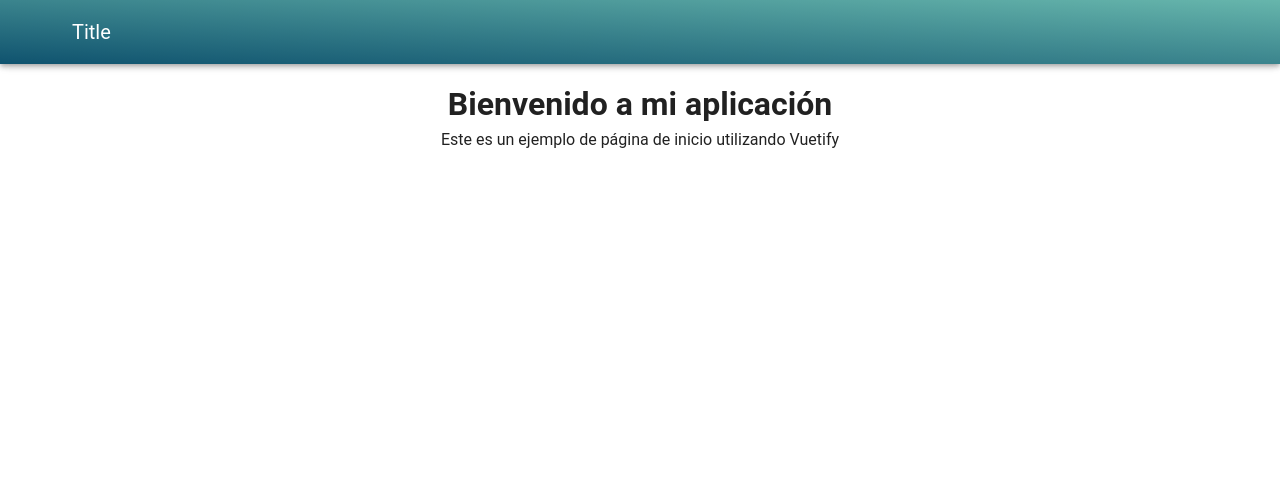
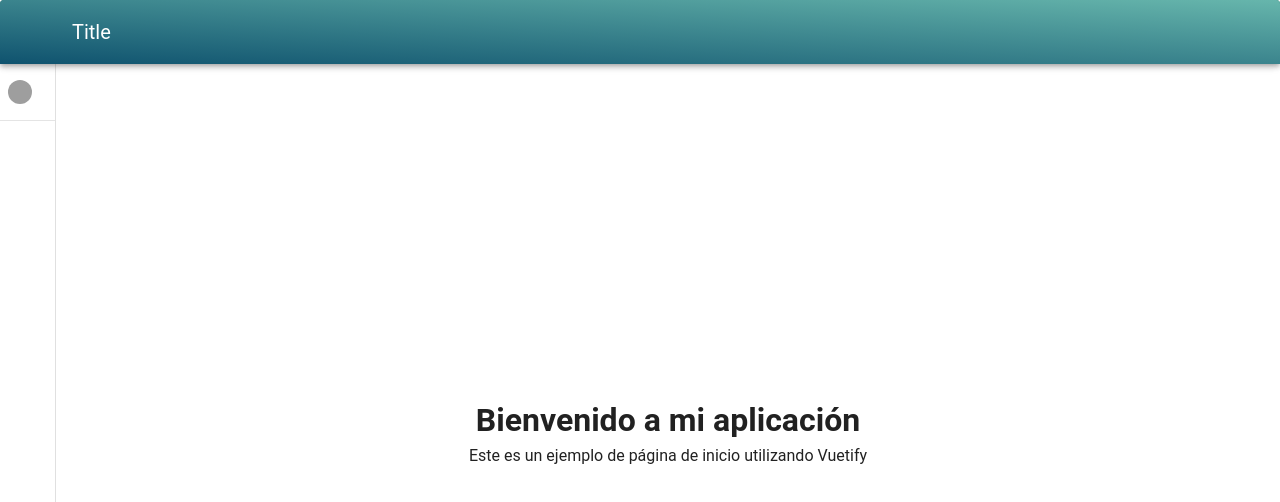
Before and after one commit to AliHCS/CustomSoft_GestorDocs, a Vue app: page / in a window 1280 px wide. Shown: the top 502 px of the page. Built offline with nearby package versions, Linux system fonts and the light colour scheme; data requests are answered from the project's data file; grey boxes are pictures that could not be loaded.

Commit message:
plantilla layout

```diff
--- a/src/App.vue
+++ b/src/App.vue
@@ -1,6 +1,6 @@
 <script setup lang="ts">
 import { ref } from "vue";
-import HeaderComponent from "@/layouts/HeaderComponent.vue";
+/* import HeaderComponent from "@/layouts/HeaderComponent.vue"; */
 import { getDocs } from "@/api/documents";
 import { Documento } from "@/utils/interfaces/documents";
 
@@ -20,27 +20,10 @@ getDocsFunction();
 
 <template>
   <VApp>
-    <!-- Encabezado siempre visible -->
-    <HeaderComponent />
     <VMain>
-      <div>
-        <router-view />
-      </div>
+      <router-view />
     </VMain>
   </VApp>
 </template>
 
-<style scoped>
-.logo {
-  height: 6em;
-  padding: 1.5em;
-  will-change: filter;
-  transition: filter 300ms;
-}
-.logo:hover {
-  filter: drop-shadow(0 0 2em #646cffaa);
-}
-.logo.vue:hover {
-  filter: drop-shadow(0 0 2em #42b883aa);
-}
-</style>
+<style scoped></style>
--- /dev/null
+++ b/src/layouts/LayoutComponent.vue
@@ -0,0 +1,21 @@
+<template>
+  <v-layout class="rounded rounded-md">
+    <HeaderComponent />
+    <SideBarComponent />
+    <v-main
+      class="d-flex align-center justify-center"
+      style="min-height: 300px"
+    >
+      <router-view />
+    </v-main>
+  </v-layout>
+</template>
+
+<script setup lang="ts">
+import HeaderComponent from "@/layouts/HeaderComponent.vue";
+import SideBarComponent from "@/layouts/SideBarComponent.vue";
+</script>
+
+<style scoped>
+/* Estilos específicos del layout */
+</style>
--- /dev/null
+++ b/src/layouts/SideBarComponent.vue
@@ -0,0 +1,53 @@
+<script setup lang="ts">
+import { ref } from "vue";
+
+const drawer = ref(true);
+const rail = ref(true);
+</script>
+
+<template>
+  <div style="height: 100vh">
+    <v-navigation-drawer
+      v-model="drawer"
+      :rail="rail"
+      permanent
+      @click="rail = false"
+    >
+      <v-list-item
+        prepend-avatar="https://randomuser.me/api/portraits/men/85.jpg"
+        title="John Leider"
+        nav
+      >
+        <template v-slot:append>
+          <v-btn
+            icon="mdi-chevron-left"
+            variant="text"
+            @click.stop="rail = !rail"
+          ></v-btn>
+        </template>
+      </v-list-item>
+
+      <v-divider></v-divider>
+
+      <v-list density="compact" nav>
+        <v-list-item
+          prepend-icon="mdi-home-city"
+          title="Home"
+          value="home"
+        ></v-list-item>
+        <v-list-item
+          prepend-icon="mdi-account"
+          title="My Account"
+          value="account"
+        ></v-list-item>
+        <v-list-item
+          prepend-icon="mdi-account-group-outline"
+          title="Users"
+          value="users"
+        ></v-list-item>
+      </v-list>
+    </v-navigation-drawer>
+  </div>
+</template>
+
+<style scoped></style>
```
Also changed, not shown: src/router/routes.ts (+7 -1 lines).
